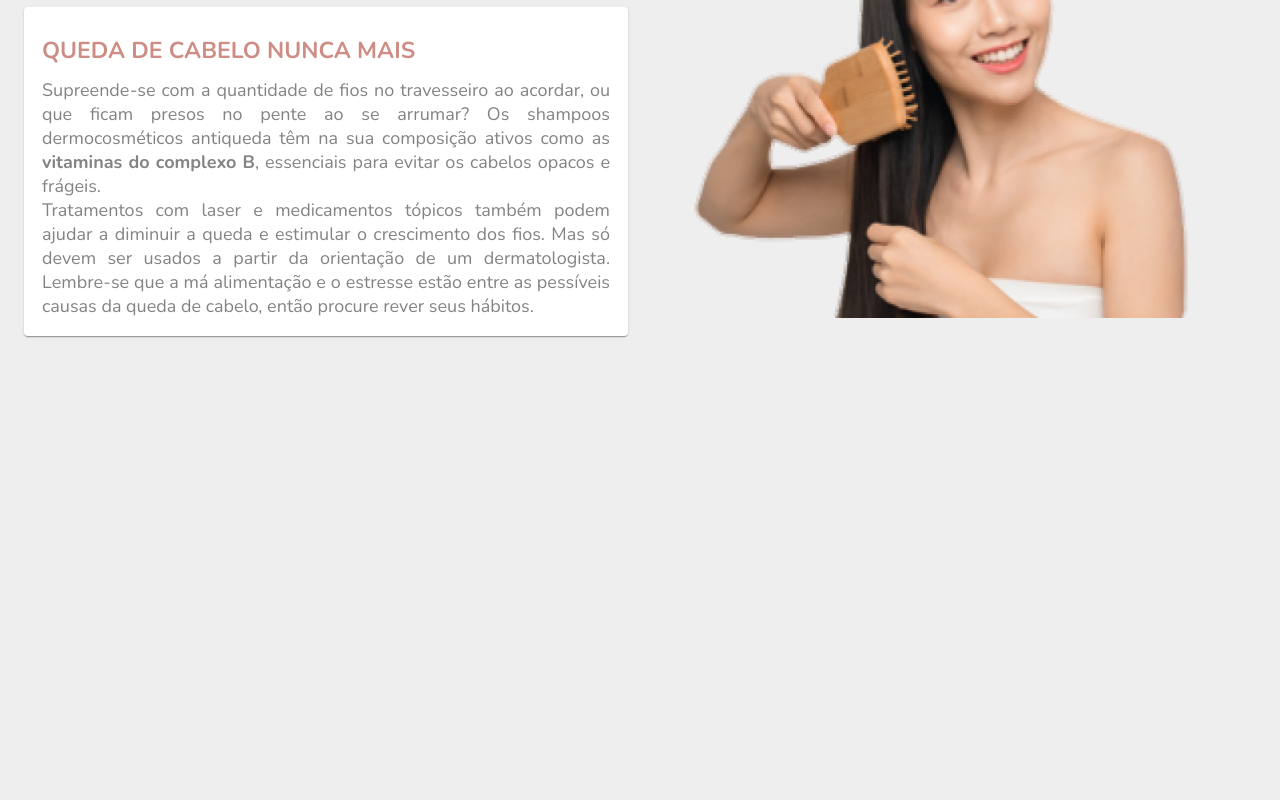
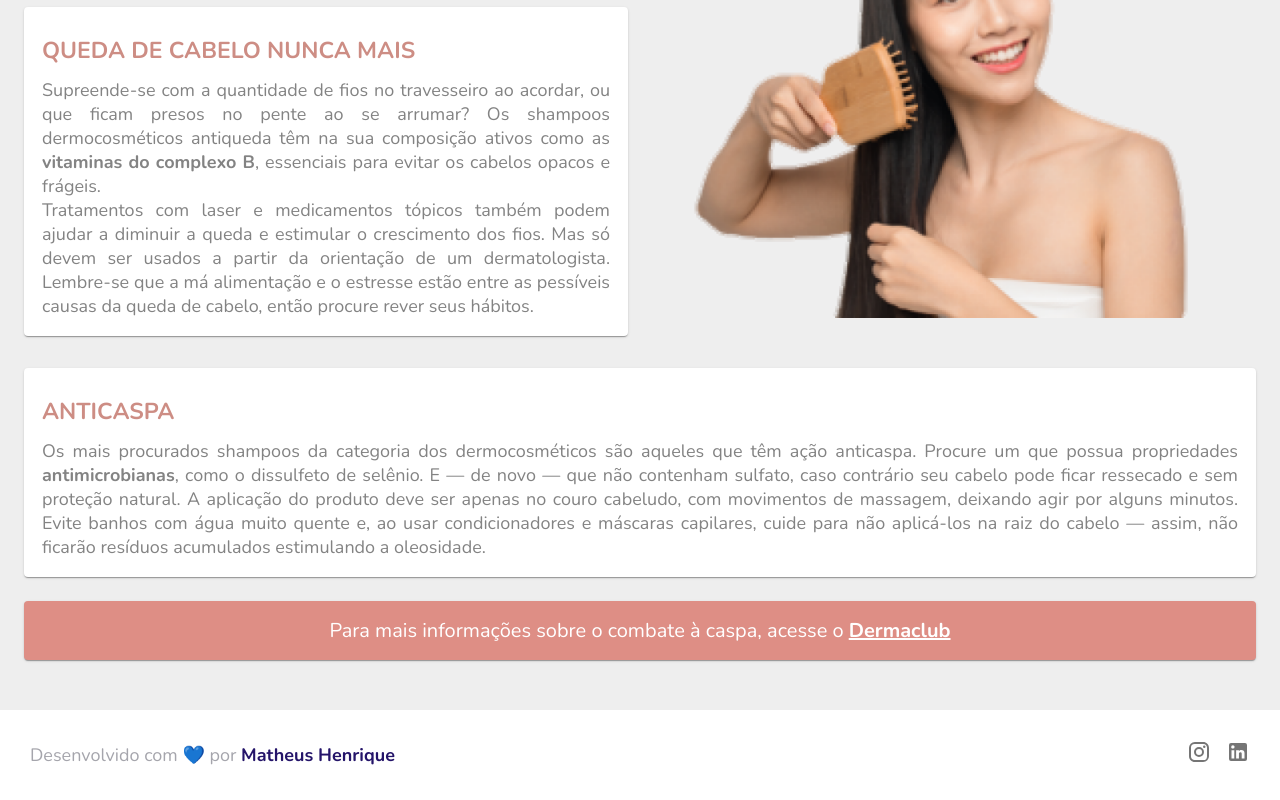
Before and after one commit to MatheusHG/meza-digital, a React (Create React App) app: page / in a window 1280 px wide. Shown: the part 1629-2429 px from the top of the page. Before the commit the page ends 1997 px from the top, so only its background shows below. Built offline with nearby package versions, Linux system fonts and the light colour scheme.

Commit message:
footer and description

```diff
--- a/src/components/Description/index.tsx
+++ b/src/components/Description/index.tsx
@@ -7,7 +7,10 @@ const Description: React.FC = () => {
     return(
         <Box>
             <h1 id="title">SHAMPOOS E DERMOCOSMÉTICOS</h1>
-            <h2 id="description">Os shampoos dermocosméticos possuem fórmulas especiais que, além de tratar os fios, fortalecem a saúde do couro cabeludo - a pele sensível onde está a raiz dos cabelos. Eles regulam a oleosidade, hidratam e ajudam a combater a caspa e a queda dos fios.</h2>
+            <h2 id="description">Os shampoos dermocosméticos possuem fórmulas especiais que, além de tratar os fios,
+                fortalecem a saúde do couro cabeludo — a pele sensível onde está a raiz dos cabelos. Eles regulam a
+                oleosidade, hidratam e ajudam a combater a caspa e a queda dos fios.
+            </h2>
         </Box>
     );
 }
--- /dev/null
+++ b/src/components/Footer/index.tsx
@@ -0,0 +1,23 @@
+import React from 'react';
+import './styles.css';
+
+import InstagramIcon from '@material-ui/icons/Instagram';
+import LinkedInIcon from '@material-ui/icons/LinkedIn';
+
+const Footer: React.FC = () => {
+    return(
+        <div className="footer">
+            <h1>Desenvolvido com 💙 por <span>Matheus Henrique</span></h1>
+            <div>
+                <a href="https://www.instagram.com/matheushgo_/" style={{marginRight: '15px'}}>
+                    <InstagramIcon color='action' />
+                </a>
+                <a href="https://www.linkedin.com/in/matheushgo">
+                    <LinkedInIcon color='action' />
+                </a>
+            </div>
+        </div>
+    );
+};
+
+export default Footer;
--- /dev/null
+++ b/src/components/Footer/styles.css
@@ -0,0 +1,20 @@
+.footer {
+    display: flex;
+    align-items: center;
+    margin-top: 50px;
+    width: 100%;
+    background-color: #FFF;
+    justify-content: space-between;
+    padding: 30px;
+}
+
+.footer h1{
+    color: #a5a5ac;
+    font-size: 18px;
+    font-weight: lighter;
+}
+
+.footer h1 span{
+    color: rgb(36, 20, 105);
+    font-weight: bolder;
+}
--- a/src/components/NavBar/index.tsx
+++ b/src/components/NavBar/index.tsx
@@ -141,10 +141,6 @@ export default function PrimarySearchAppBar() {
 
   const isMobileMenuOpen = Boolean(mobileMoreAnchorEl);
 
-  const handleProfileMenuOpen = (event: React.MouseEvent<HTMLElement>) => {
-    setAnchorEl(event.currentTarget);
-  };
-
   const handleMobileMenuClose = () => {
     setMobileMoreAnchorEl(null);
   };
--- a/src/pages/Dashboard/index.tsx
+++ b/src/pages/Dashboard/index.tsx
@@ -7,10 +7,29 @@ import Banner from '../../components/Banner/index';
 import Options from '../../components/Options/index';
 import Description from '../../components/Description/index';
 import Newsletter from '../../components/Newsletter/index';
+import Footer from '../../components/Footer/index';
+
+import { makeStyles, createStyles, Theme } from '@material-ui/core/styles';
+import Paper from '@material-ui/core/Paper';
+import Grid from '@material-ui/core/Grid';
 
 import Container from '@material-ui/core/Container';
 
+const useStyles = makeStyles((theme: Theme) =>
+  createStyles({
+    root: {
+      flexGrow: 1,
+    },
+    paper: {
+      padding: theme.spacing(2),
+      textAlign: 'center',
+      color: theme.palette.text.secondary,
+    },
+  }),
+);
+
 const Dashboard: React.FC = () => {
+    const classes = useStyles();
     return (
         <Box>
             <NavBar />
@@ -19,7 +38,36 @@ const Dashboard: React.FC = () => {
                 <Options />
                 <Description />
                 <Newsletter />
+
+            <Grid container spacing={3}>
+                <Grid item xs={12}>
+                    <Paper className={classes.paper}>
+                    <Grid container wrap="nowrap" spacing={2}>
+                        <h1 style={{fontSize: '23px', color: '#CD8D84', margin: '20px 10px'}}>ANTICASPA</h1>
+                    </Grid>
+                    <Grid container wrap="nowrap" spacing={2}>
+                        <h2 style={{fontSize: '18px', color: '#838383', margin: '0 10px 10px', fontWeight: 'lighter', textAlign: 'justify'}}>
+                            Os mais procurados shampoos da categoria dos dermocosméticos são aqueles que têm ação anticaspa. Procure um que possua propriedades
+                            <strong> antimicrobianas</strong>, como o dissulfeto de selênio. E — de novo — que não contenham sulfato, caso contrário seu cabelo
+                            pode ficar ressecado e sem proteção natural. A aplicação do produto deve ser apenas no couro cabeludo, com movimentos de massagem,
+                            deixando agir por alguns minutos. Evite banhos com água muito quente e, ao usar condicionadores e máscaras capilares, cuide para não
+                            aplicá-los na raiz do cabelo — assim, não ficarão resíduos acumulados estimulando a oleosidade.
+                        </h2>
+                    </Grid>
+                    </Paper>
+                </Grid>
+
+
+                <Grid item xs={12}  style={{width: '100%', height: '100%'}}>
+                    <Paper className={classes.paper} style={{backgroundColor: '#DE8E85', fontSize: '20px', color: '#FFF', fontWeight: 100}}>
+                        <a href="https://www.dermaclub.com.br/">Para mais informações sobre o combate à caspa, acesse
+                        o <strong style={{textDecoration: 'underline'}}>Dermaclub</strong></a>
+                    </Paper>
+                </Grid>
+            </Grid>
+
             </Container>
+            <Footer />
         </Box>
     );
 };
```
